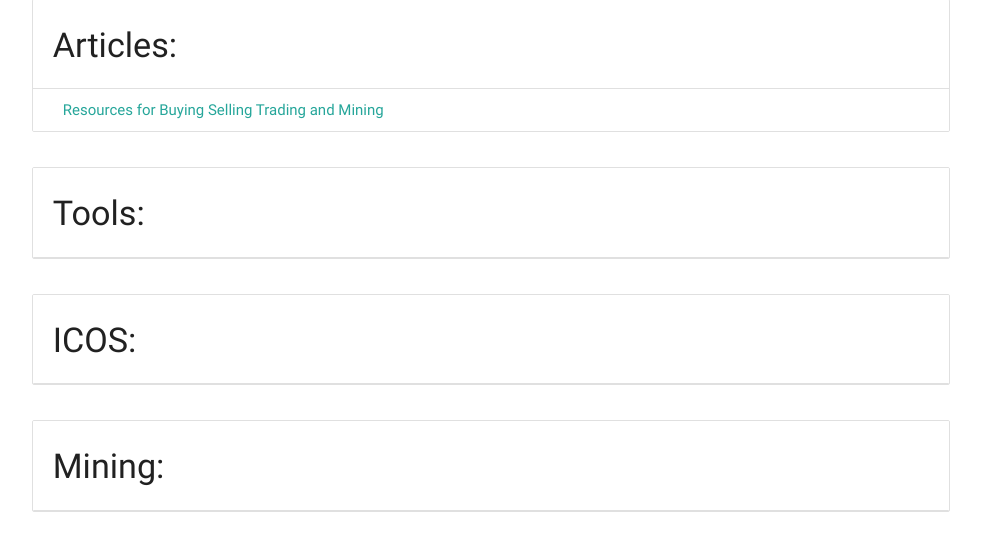
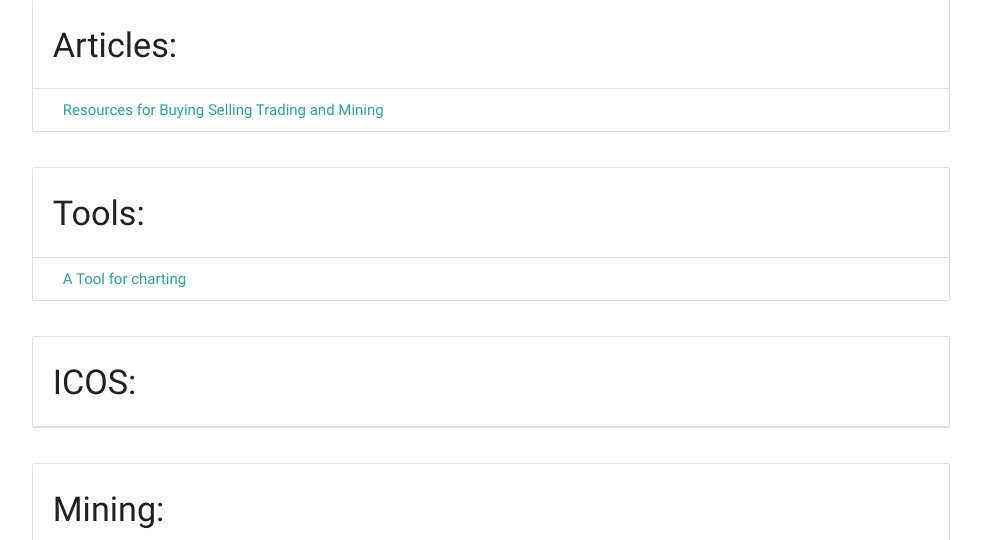
Before and after one commit to robeartoe/CS362-CryptoCurrencyViewer, a Flask app: page /resources in a window 1280 px wide. Shown: the part 73-613 px from the top of the page, without its empty margins (149-1130 px from the left). Run offline with Flask 2, Linux system fonts and the light colour scheme; some libraries are stand-ins or nearby versions.

Commit message:
added a tool

```diff
--- a/app/templates/resources.html
+++ b/app/templates/resources.html
@@ -16,6 +16,9 @@
       <div class="row">
         <ul class="collection with-header">
           <li class="collection-header"><h4>Tools:</h4></li>
+          <li>
+            <a class="collection-item" href="https://www.tradingview.com/">A Tool for charting</a>
+          </li>
         </ul>
       </div>
 
```
